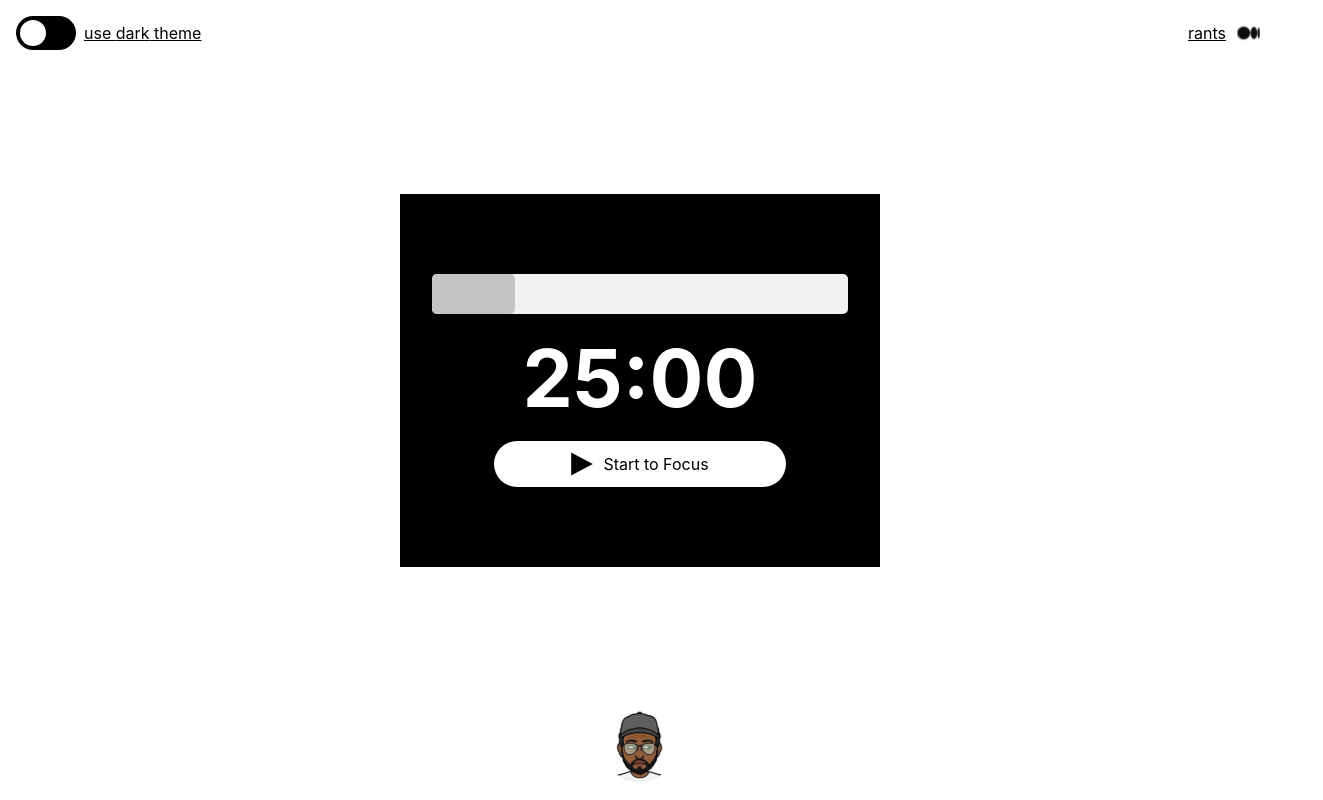
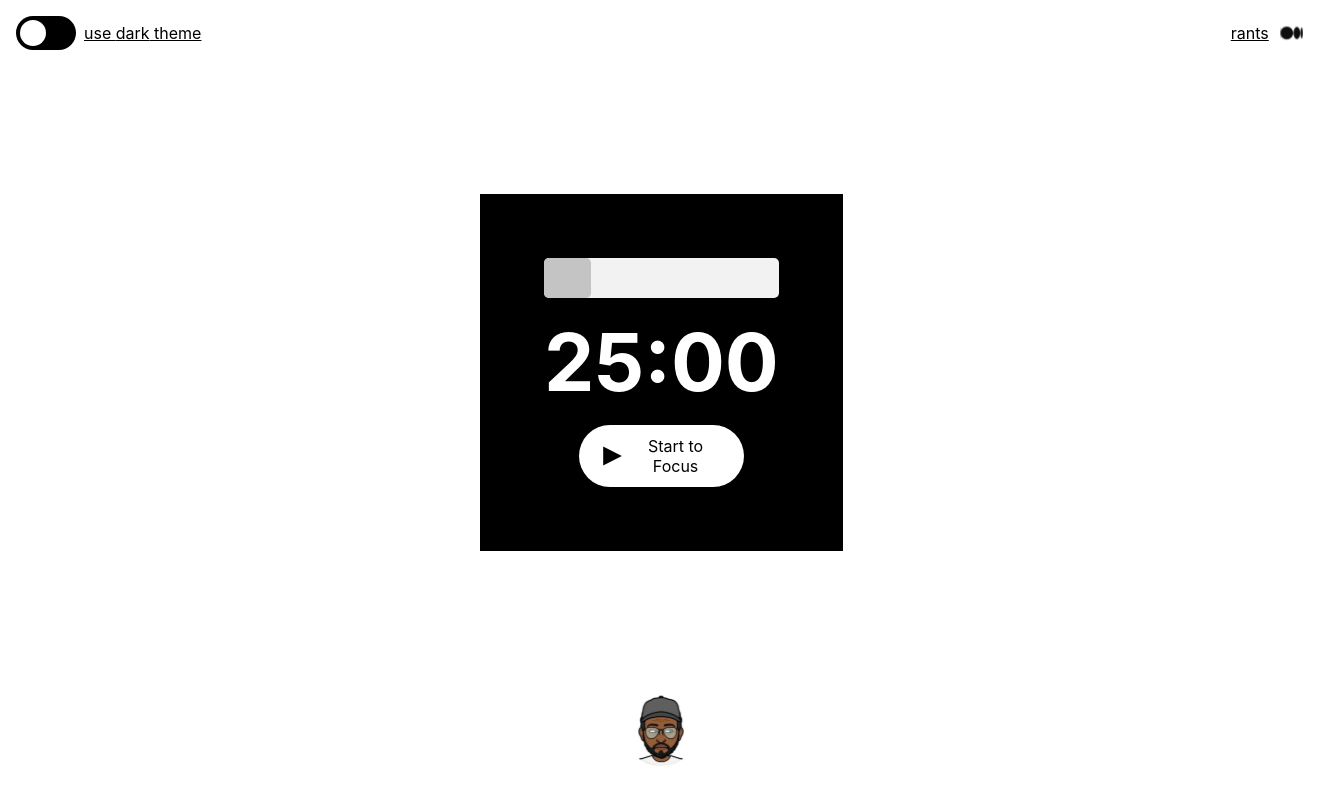
Before and after one commit to ninjamovesonly/mywebsite, a Next.js app: page /pomodoro in a window 1280 px wide. Shown: the whole page, 1323 px wide, since content can reach past the window. Built offline with nearby package versions, Linux system fonts and the light colour scheme.

Commit message:
make responsive

```diff
--- a/styles/globals.css
+++ b/styles/globals.css
@@ -133,6 +133,7 @@ a {
   }
 
   .pomodoro-timer-box {
-    margin: 7rem 25rem;
+    margin: 7rem 30rem;
+    padding: 4rem;
   }
 }
```
